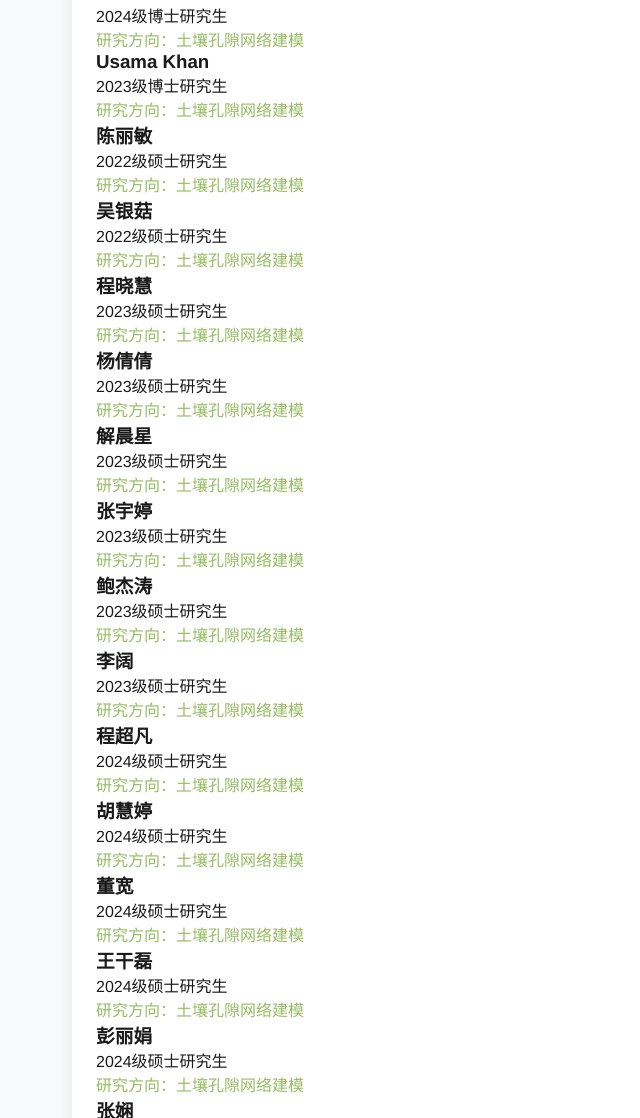
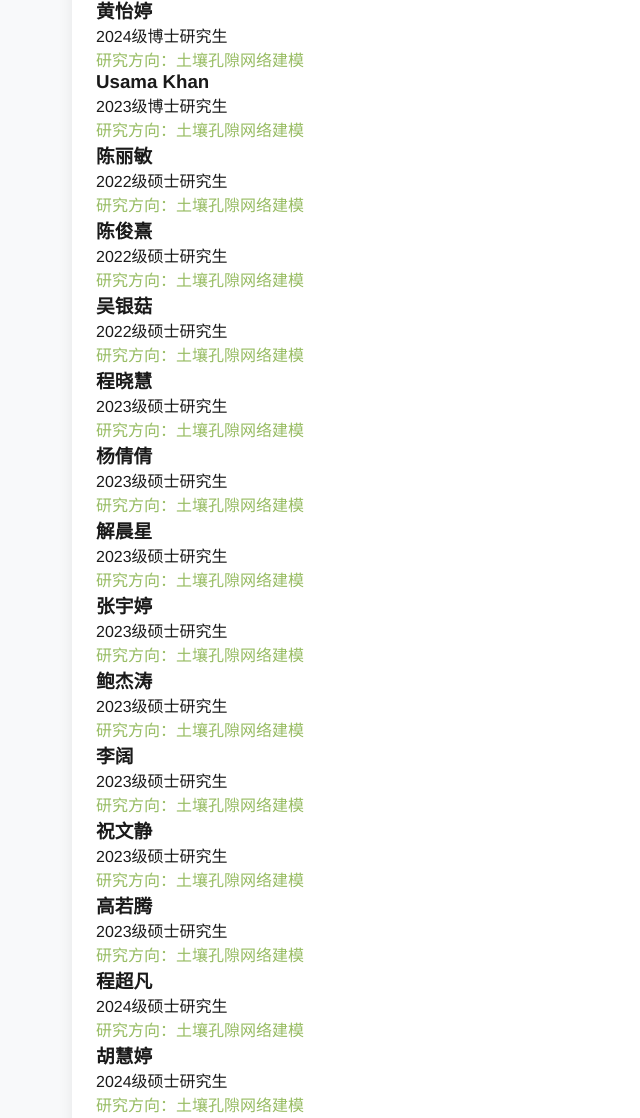
Before and after one commit to qianqiu-sos/try, a plain HTML site: page index.html in a window 1280 px wide. Shown: the part 1638-2756 px from the top of the page, without its empty margins (0-640 px from the left). Drawn offline with Linux system fonts and the light colour scheme.

Commit message:
Add files via upload

```diff
--- a/index.html
+++ b/index.html
@@ -340,6 +340,9 @@
                 <p>2022级博士研究生</p>
                 <p style="color: var(--secondary);">研究方向：土壤孔隙网络建模</p>
 
+                <!-- 添加间距 -->
+                <div style="margin: 20px 0;"></div>
+
                 <!-- 学生条目（复制27次） -->
                 <h3>张昊</h3>
                 <p>2023级博士研究生</p>
@@ -362,6 +365,11 @@
 
                 <!-- 学生条目（复制27次） -->
                 <h3>陈丽敏</h3>
+                <p>2022级硕士研究生</p>
+                <p style="color: var(--secondary);">研究方向：土壤孔隙网络建模</p>
+
+                <!-- 学生条目（复制27次） -->
+                <h3>陈俊熹</h3>
                 <p>2022级硕士研究生</p>
                 <p style="color: var(--secondary);">研究方向：土壤孔隙网络建模</p>
 
@@ -397,6 +405,16 @@
 
                 <!-- 学生条目（复制27次） -->
                 <h3>李阔</h3>
+                <p>2023级硕士研究生</p>
+                <p style="color: var(--secondary);">研究方向：土壤孔隙网络建模</p>
+
+                <!-- 学生条目（复制27次） -->
+                <h3>祝文静</h3>
+                <p>2023级硕士研究生</p>
+                <p style="color: var(--secondary);">研究方向：土壤孔隙网络建模</p>
+
+                <!-- 学生条目（复制27次） -->
+                <h3>高若腾</h3>
                 <p>2023级硕士研究生</p>
                 <p style="color: var(--secondary);">研究方向：土壤孔隙网络建模</p>
 
@@ -460,7 +478,7 @@
             <div class="gallery-item">
                 <img src="event1.jpg" alt="活动1" class="gallery-img">
                 <div class="gallery-caption">
-                    <h4>2023学术年会</h4>
+                    <h4>每年秋游活动</h4>
                     <p>在此填写活动描述...</p>
                 </div>
             </div>
```
